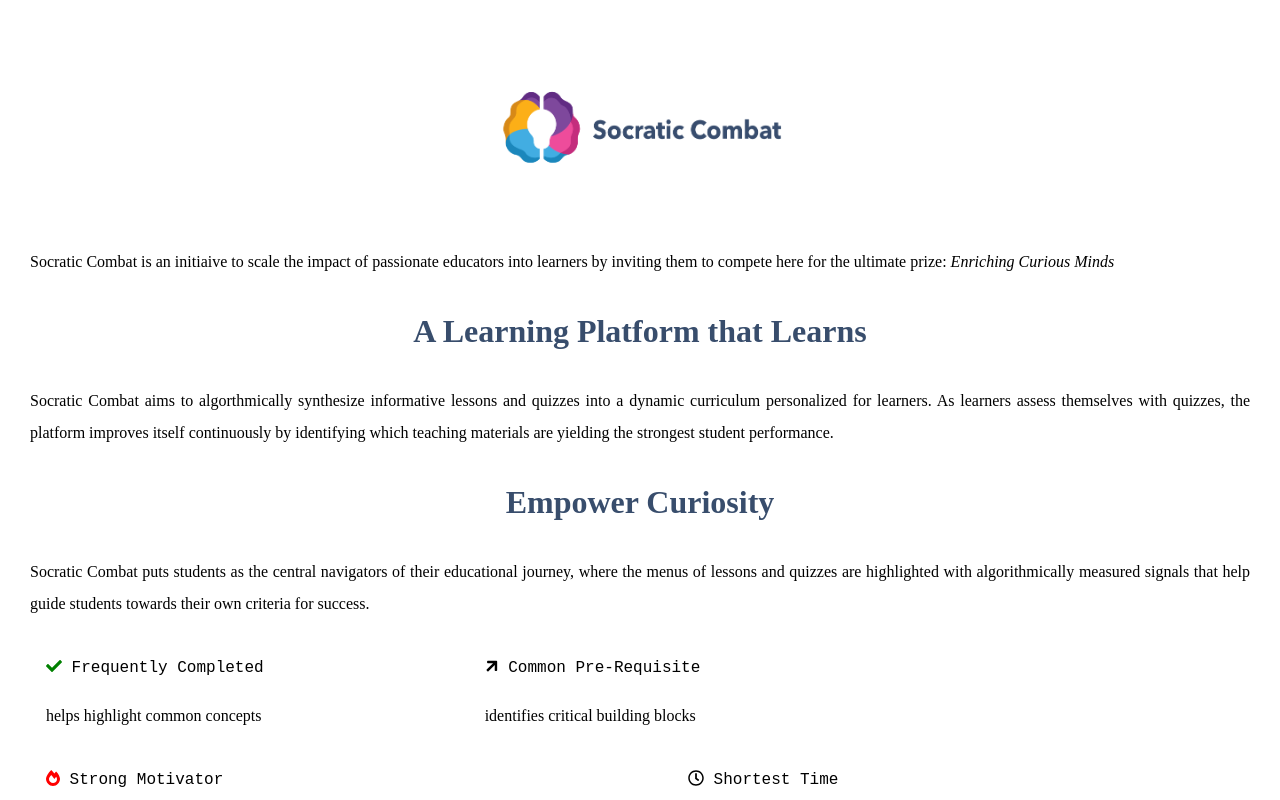
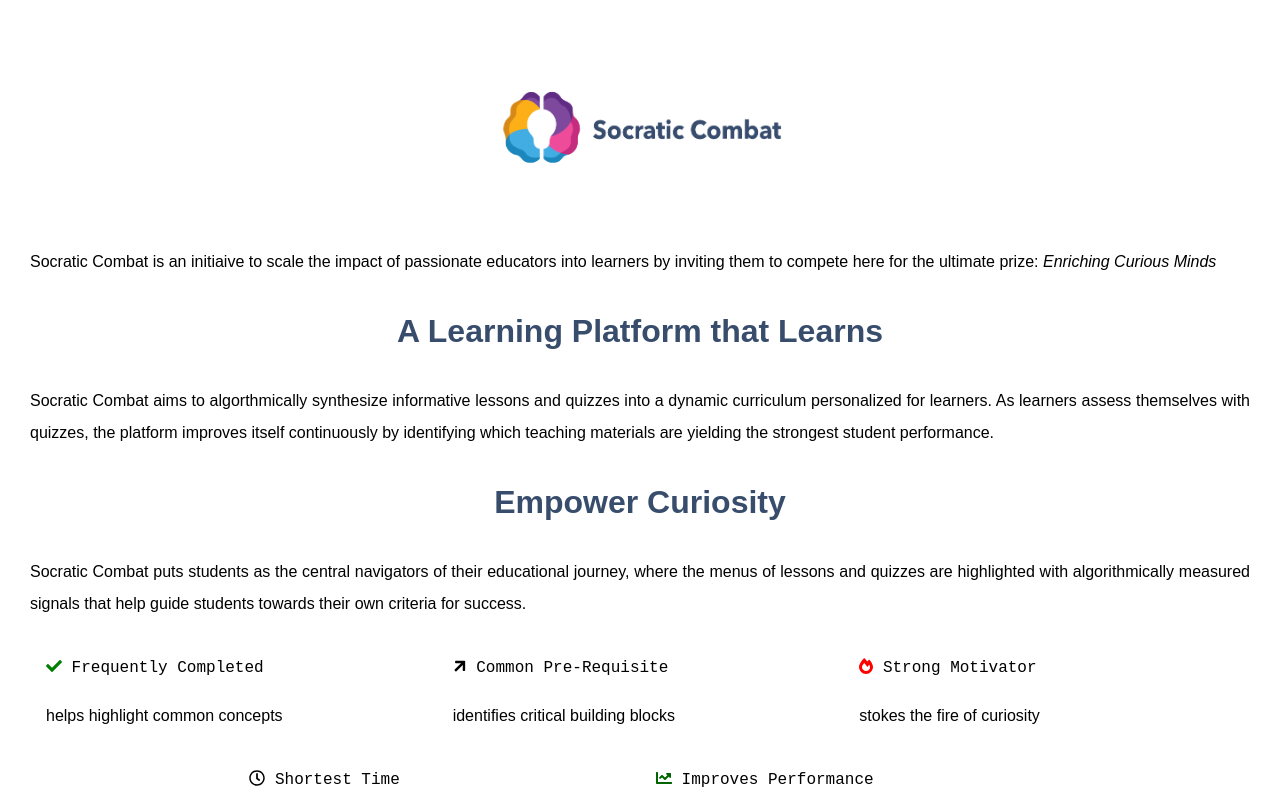
Before and after one commit to timeemit/socratic-garden, a Next.js app: page / in a window 1280 px wide. Shown: the top 800 px of the page. Built offline with nearby package versions, Linux system fonts and the light colour scheme.

Commit message:
Grid fix

```diff
--- a/components/Land.js
+++ b/components/Land.js
@@ -9,7 +9,9 @@ type Props = {
 
 export default ({ children, title }: Props) => (
   <section>
-    <Page title={title} children={children} />
+    <Page title={title} grid={true}>
+      {children}
+    </Page>
 
     {/* Mailchimp Footer */}
     <h1 className="centered-text">Join the Alpha</h1>
--- a/pages/index.js
+++ b/pages/index.js
@@ -5,7 +5,7 @@ import Land from '../components/Land';
 import { FontAwesomeIcon } from '@fortawesome/react-fontawesome';
 
 export default () => (
-  <Land title="Socratic Combat" grid={true}>
+  <Land title="Socratic Combat">
     <img style={{"max-height": "200px"}} className="pure-img centered" src={`/logo.png`} />
     <p className="pure-u-1">Socratic Combat is an initiaive to scale the impact of passionate educators into learners by inviting them to compete here for the ultimate prize: <em>Enriching Curious Minds</em></p>
 
```
